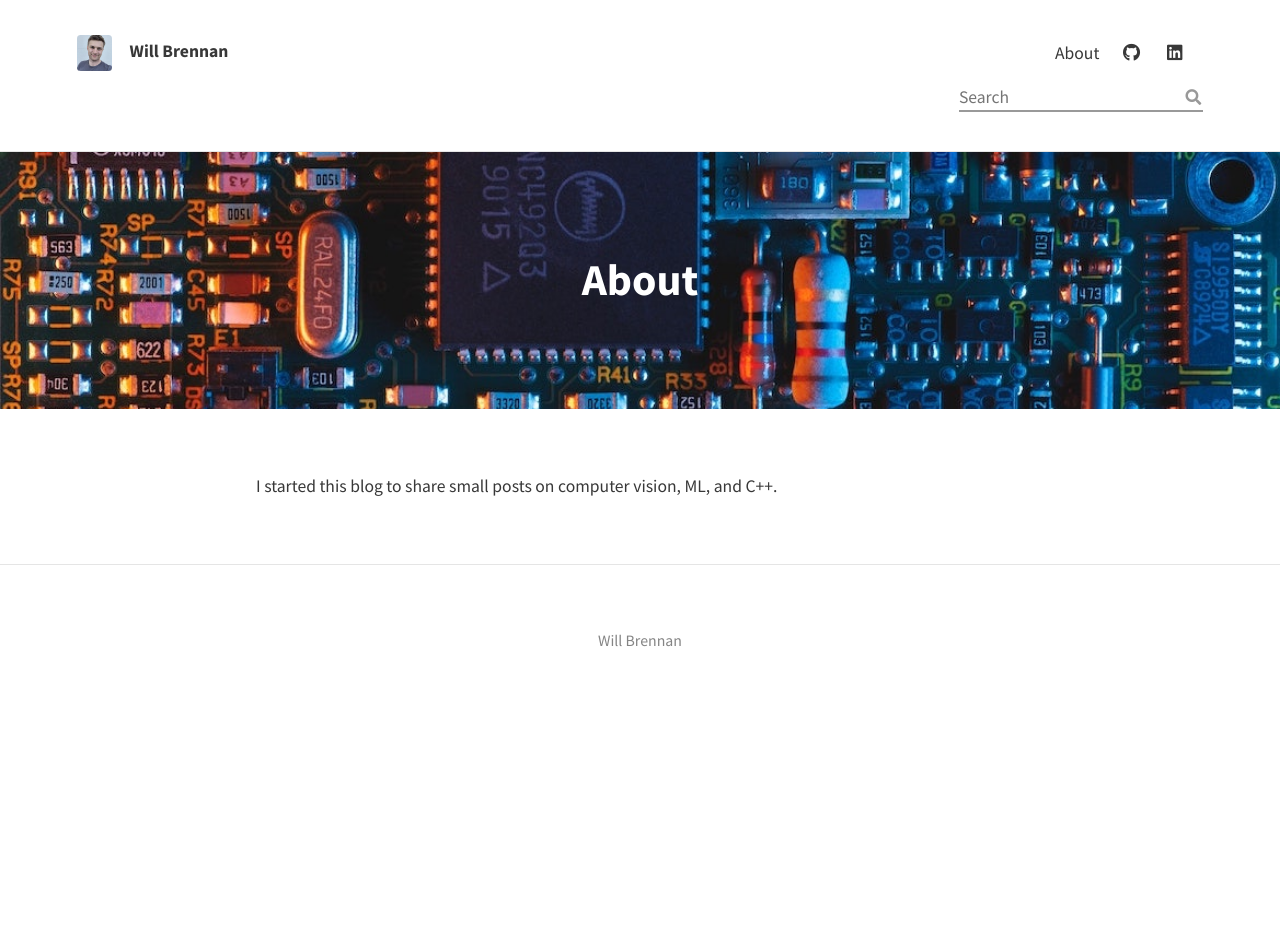
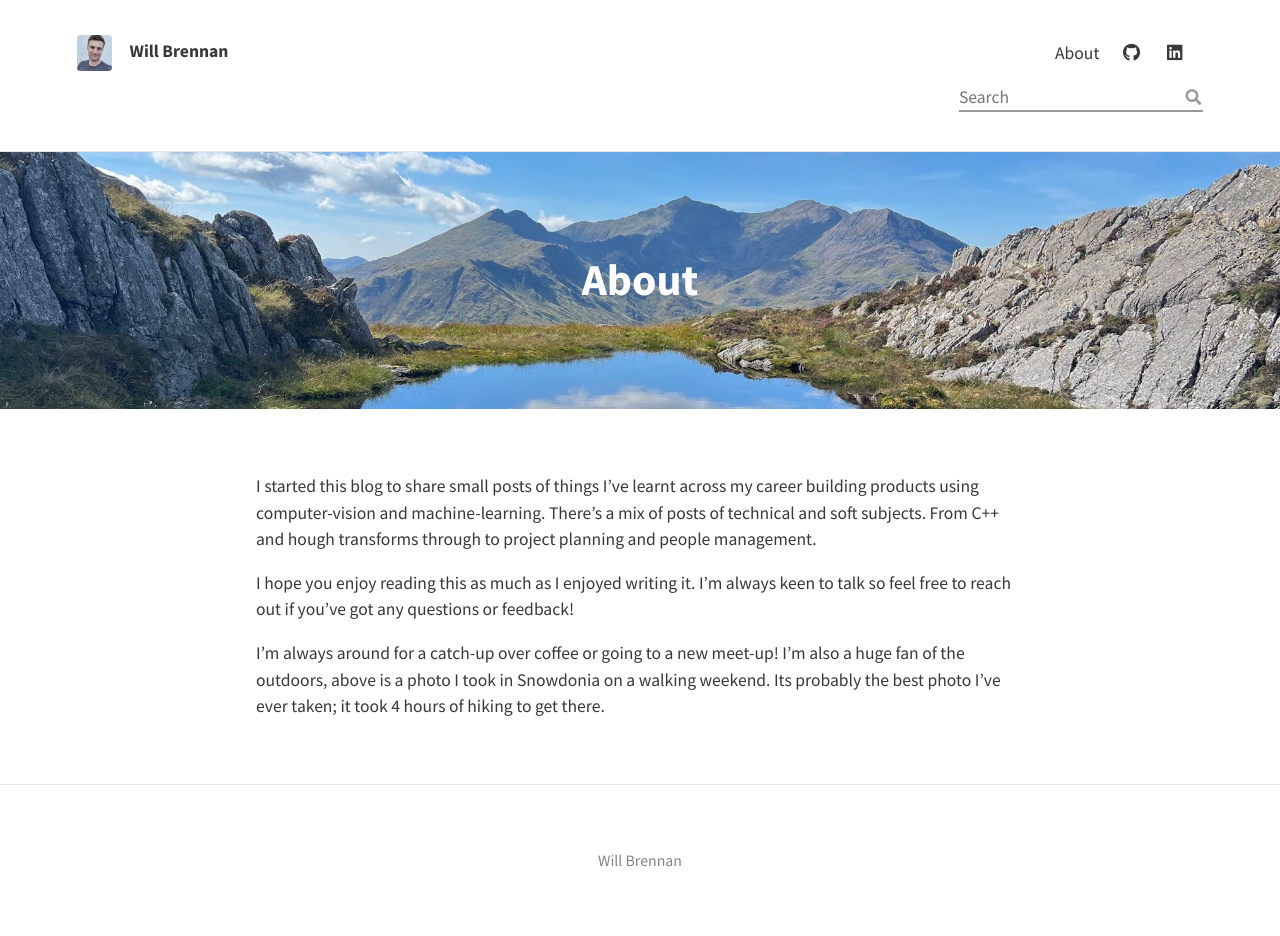
Before and after one commit to WillBrennan/blog, a Jekyll site: the page built from about.md, in a window 1280 px wide. Built offline with Jekyll 4.4.1, drawn with Linux system fonts in a browser that asks for light colours; nearby versions of some CDN libraries; before the commit the page ends 900 px from its top, so only the background shows below that.

Commit message:
updated about page

```diff
--- a/_config.yml
+++ b/_config.yml
@@ -1,5 +1,5 @@
 # SITE CONFIGURATION
-baseurl: "/blog"
+baseurl: ""
 url: "https://willbrennan.github.io/"
 
 # THEME-SPECIFIC CONFIGURATION
@@ -14,7 +14,7 @@ theme_settings:
   # Header and footer text
   header_text: >
      <p>Fun Facts With Will</p>
-     <p>Mostly on Computer Vision, ML, and C++</p>
+     <p>Mostly on Computer Vision, ML, and C++. With all the things in between.</p>
   header_text_feature_image:
   footer_text: >
    Will Brennan
--- a/_sass/base/_variables.scss
+++ b/_sass/base/_variables.scss
@@ -32,6 +32,6 @@ $feature-image-text-color: #fff !default;
 $feature-image-size: cover !default; // options include "cover", "contain", "auto"
 
 // Header description box
-$header-desc-background-color: #F08E00 !default;
+$header-desc-background-color: #649dd8 !default;
 $header-desc-text-color: #FFF !default;
 $header-desc-link-color: #02453D !default;
--- a/about.md
+++ b/about.md
@@ -5,4 +5,8 @@ permalink: /about/
 feature-img: "assets/img/about.jpg"
 ---
 
-I started this blog to share small posts on computer vision, ML, and C++.
+I started this blog to share small posts of things I've learnt across my career building products using computer-vision and machine-learning. There's a mix of posts of technical and soft subjects. From C++ and hough transforms through to project planning and people management.
+
+I hope you enjoy reading this as much as I enjoyed writing it. I'm always keen to talk so feel free to reach out if you've got any questions or feedback!
+
+I'm always around for a catch-up over coffee or going to a new meet-up! I'm also a huge fan of the outdoors, above is a photo I took in Snowdonia on a walking weekend. Its probably the best photo I've ever taken; it took 4 hours of hiking to get there.
```
Also changed, not shown: assets/img/about.jpg.
